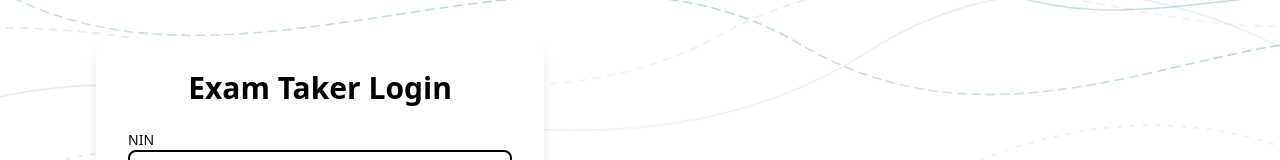
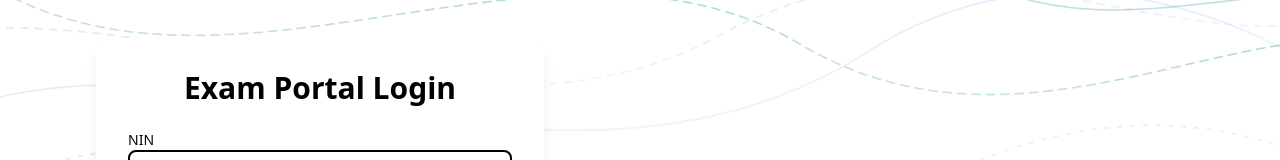
Before and after one commit to TeeXee19/cdcfib-cbt, a React (Vite) app: page / in a window 1280 px wide. Shown: the part 187-347 px from the top of the page. Built offline with nearby package versions, Linux system fonts and the light colour scheme; no server answers.

Commit message:
Build Error

```diff
--- a/src/pages/examinees/Auth.tsx
+++ b/src/pages/examinees/Auth.tsx
@@ -152,7 +152,7 @@ const Auth = () => {
 
   return (
     <ExamineeCard
-      label="Exam Taker Login"
+      label="Exam Portal Login"
       question=""
       actionLabel=""
       actionHref="/support"
```
